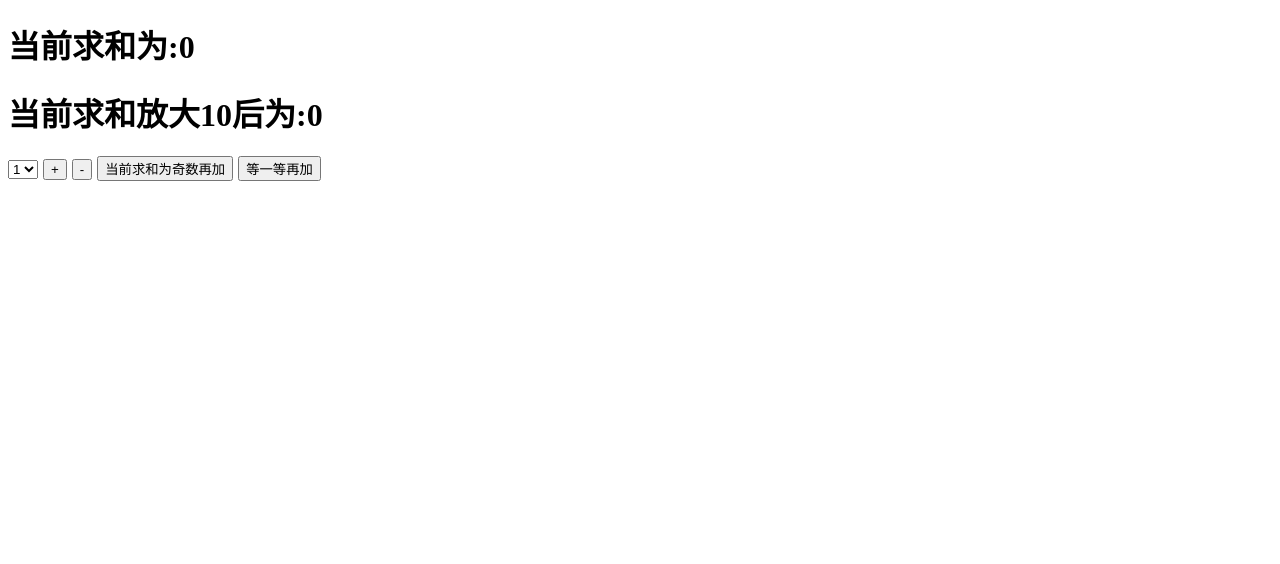
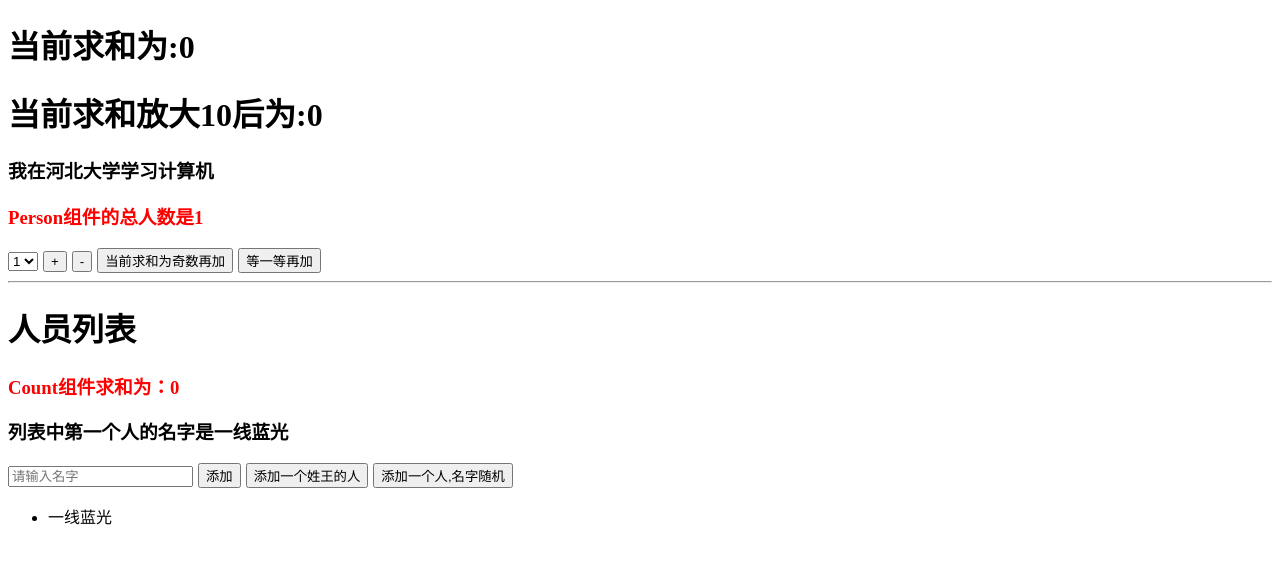
Before and after one commit to jingjing93315/vue-learning, a Vue app: page / in a window 1280 px wide. Shown: the top 564 px of the page. Built offline with nearby package versions, Linux system fonts and the light colour scheme.

Commit message:
vuex-模块化编码+namespace(命名空间)

```diff
--- a/src/App.vue
+++ b/src/App.vue
@@ -42,11 +42,14 @@
       </Category>
     </div> -->
     <Count/>
+    <hr/>
+    <Person/>
   </div>
 </template>
 <script>
 // import Category from "./components/Category.vue"
 import Count from './components/Count.vue'
+import Person from './components/Person.vue'
 // import axios from 'axios'
 // import pubsub from 'pubsub-js'
 // import MyHeader from './components/MyHeader'
@@ -59,8 +62,9 @@ export default {
   name: 'App', //汇总所有子组件
   components: {
     // Category
-    Count
-  },
+    Count,
+    Person
+},
   data() {
     return {
       // todos: JSON.parse(localStorage.getItem('todos')) ?? []
--- a/src/components/Count.vue
+++ b/src/components/Count.vue
@@ -1,21 +1,23 @@
 <template>
   <div>
-    <h1>当前求和为:{{$store.state.sum}}</h1>
-    <h1>当前求和放大10后为:{{$store.getters.bigSum}}</h1>
+    <h1>当前求和为:{{sum}}</h1>
+    <h1>当前求和放大10后为:{{bigSum}}</h1>
+    <h3>我在{{school}}学习{{subject}}</h3>
+    <h3 style="color:red">Person组件的总人数是{{personList.length}}</h3>
     <select v-model.number="n">
       <option value=1>1</option>
       <option value=2>2</option>
       <option value=3>3</option>
     </select>
-    <button @click="increment">+</button>
-    <button @click="decrement">-</button>
-    <button @click="incrementOdd">当前求和为奇数再加</button>
-    <button @click="incrementWait">等一等再加</button>
+    <button @click="increment(n)">+</button>
+    <button @click="decrement(n)">-</button>
+    <button @click="incrementOdd(n)">当前求和为奇数再加</button>
+    <button @click="incrementWait(n)">等一等再加</button>
   </div>
 </template>
 
 <script>
-
+import { mapState, mapGetters, mapMutations, mapActions } from 'vuex'
 export default {
   name: 'Count',
   data() {
@@ -23,21 +25,22 @@ export default {
       n: 1, // 用户选择的数字
     }
   },
+  computed: {
+    // 借助mapState生成计算属性，从state中读取数据(对象写法)
+    // ...mapState({
+    //   sum: 'sum',
+    //   school: 'school',
+    //   subject: 'subject'
+    // })
+    // 数组写法(和state中变量名相同)
+    ...mapState('countOptions',['sum', 'school','subject']),
+    ...mapState('personOptions',['personList']),
+    ...mapGetters('countOptions',['bigSum'])
+  },
   methods: {
-    increment() {
-      this.$store.commit('ADDNUM', this.n)
-    },
-    decrement() {
-      this.$store.commit('MINUSNUM', this.n)
-
-    },
-    incrementOdd() {
-      this.$store.dispatch('addNumOdd', this.n)
-
-    },
-    incrementWait() {
-      this.$store.dispatch('addNumWait', this.n)
-    }
+    // 借助mapMutations生成对应的方法，方法中会调用commit去联系mutations(对象写法)
+    ...mapMutations('countOptions',{increment: 'ADDNUM', decrement: 'MINUSNUM' }),
+    ...mapActions('countOptions',{incrementOdd: 'addNumOdd', incrementWait: 'addNumWait'}),
   },
 }
 </script>
--- /dev/null
+++ b/src/components/Person.vue
@@ -0,0 +1,63 @@
+<template>
+  <div>
+    <h1>人员列表</h1>
+    <h3 style="color:red">Count组件求和为：{{sum}}</h3>
+    <h3>列表中第一个人的名字是{{firstPersonName}}</h3>
+    <input v-model="name" type="text" placeholder="请输入名字">
+    <button @click="addName">添加</button>
+    <button @click="addWang">添加一个姓王的人</button>
+    <button @click="addPersonServer">添加一个人,名字随机</button>
+    <ul>
+      <li v-for="p in personList" :key="p.id">{{p.name}}</li>
+    </ul>
+  </div>
+</template>
+
+<script>
+// import {mapState} from 'vuex'
+import {nanoid} from 'nanoid'
+export default {
+  name: 'Person',
+  data() {
+    return {
+      name: ''
+    }
+  },
+  computed: {
+    personList(){
+      return this.$store.state.personOptions.personList
+    },
+    sum(){
+      return this.$store.state.countOptions.sum
+    },
+    firstPersonName(){
+      return this.$store.getters['personOptions/firstPersonName']
+    }
+  },
+  methods: {
+    addName(){
+      const personObj = {
+        id: nanoid(),
+        name: this.name
+      }
+      this.$store.commit('personOptions/ADD_PERSON',personObj)
+      this.name = ''
+    },
+    addWang(){
+      const personObj = {
+        id: nanoid(),
+        name: this.name
+      }
+      this.$store.dispatch('personOptions/addPersonWang', personObj)
+      this.name = ''
+    },
+    addPersonServer(){
+      this.$store.dispatch('personOptions/addPersonServer')
+    }
+  },
+}
+</script>
+
+<style>
+
+</style>
--- /dev/null
+++ b/src/store/count.js
@@ -0,0 +1,34 @@
+// 求和功能相关配置
+export default  {
+  namespaced: true,
+  state: {
+    sum: 0,
+    school: '河北大学',
+    subject: '计算机',
+  },
+  getters: {
+    bigSum(state) {
+      return state.sum * 10
+    }
+  },
+  mutations: {
+    ADDNUM(state, value) {
+      state.sum += value
+    },
+    MINUSNUM(state, value) {
+      state.sum -= value
+    },
+  },
+  actions: {
+    addNumOdd(context, value) {
+      if (context.state.sum % 2) {
+        context.commit('ADDNUM', value)
+      }
+    },
+    addNumWait(context, value) {
+      setTimeout(() => {
+        context.commit('ADDNUM', value)
+      }, 500)
+    },
+  },
+}
--- a/src/store/index.js
+++ b/src/store/index.js
@@ -1,44 +1,15 @@
 import Vue from 'vue'
 import Vuex from 'vuex'
+
+import countOptions from './count';
+import personOptions from './person';
 Vue.use(Vuex)
-// 准备actions-用于响应组件中的动作
-const actions = {
-  addNumOdd(context, value) {
-    if (context.state.sum % 2) {
-      context.commit('ADDNUM', value)
-    }
-  },
-  addNumWait(context, value) {
-    setTimeout(()=>{
-      context.commit('ADDNUM', value)
-    },500)
-  }
-}
-// 准备mutations 用于操作数据
-const mutations = {
-  ADDNUM(state, value) {
-    state.sum += value
-  },
-  MINUSNUM(state, value) {
-    state.sum -= value
-  },
-}
 
-// 准备state-用于存储数据
-const state = {
-  sum: 0,
-}
 
-// 准备getters，用于将state中的数据进行加工
-const getters = {
-  bigSum(state){
-    return state.sum * 10
-  }
-}
 // 创建并暴露store
 export default new Vuex.Store({
-  actions,
-  mutations,
-  state,
-  getters
+  modules: {
+    countOptions,
+    personOptions
+  }
 })
--- /dev/null
+++ b/src/store/person.js
@@ -0,0 +1,38 @@
+// 人员管理相关配置
+import axios from 'axios';
+import { nanoid } from 'nanoid';
+export default {
+  namespaced: true,
+  state: {
+    personList: [{ id: '001', name: '一线蓝光' }]
+  },
+  getters: {
+    firstPersonName(state){
+      return state.personList[0].name
+    }
+  },
+  mutations: {
+    ADD_PERSON(state, value) {
+      state.personList.unshift(value)
+    },
+  },
+  actions: {
+    addPersonWang(context, value){
+      if(value.name.indexOf('王') === 0){
+        context.commit('ADD_PERSON', value)
+      }else {
+        alert('添加的人必须姓王')
+      }
+    },
+    addPersonServer(context){
+      axios.get('https://api.uixsj.cn/hitokoto/get?type=social').then(
+        response =>{
+          context.commit('ADD_PERSON', {id: nanoid(), name: response.data})
+        },
+        error=>{
+          alert(error.message)
+        }
+      )
+    }
+  }
+}
```
